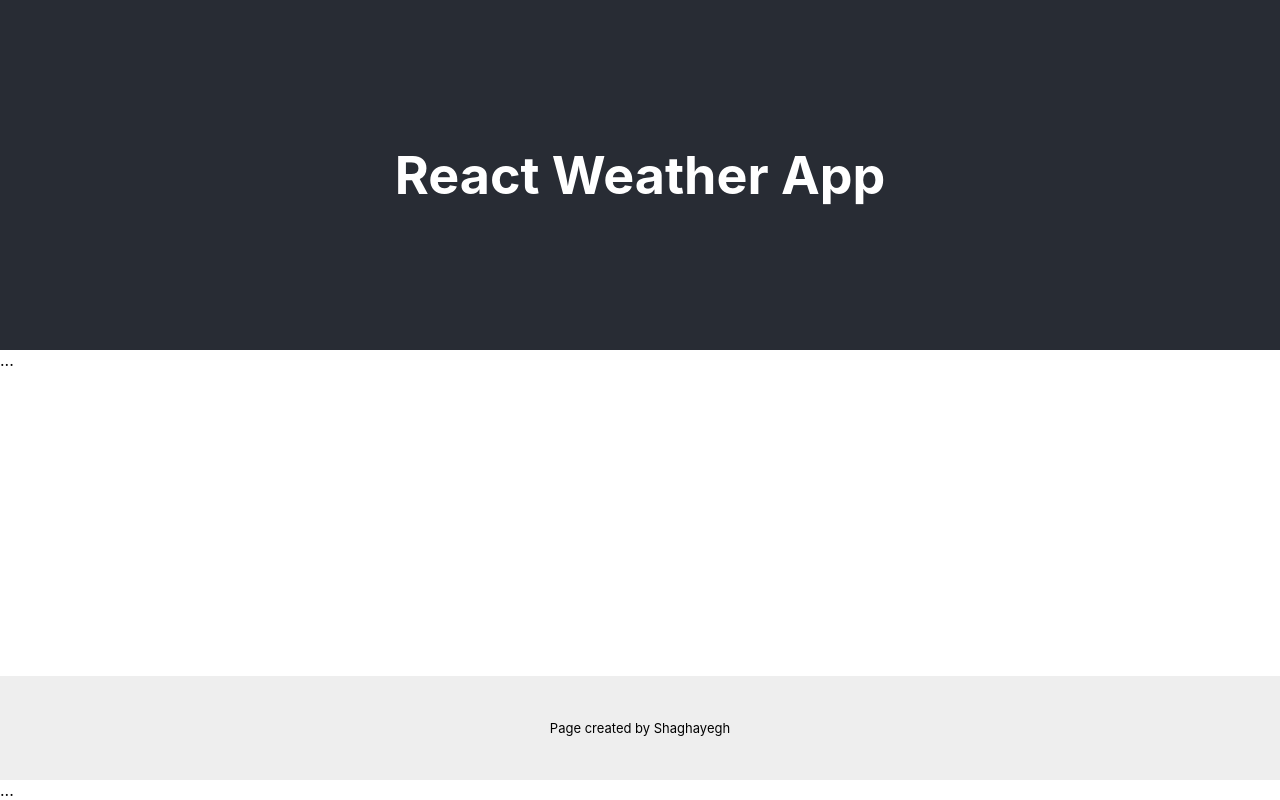
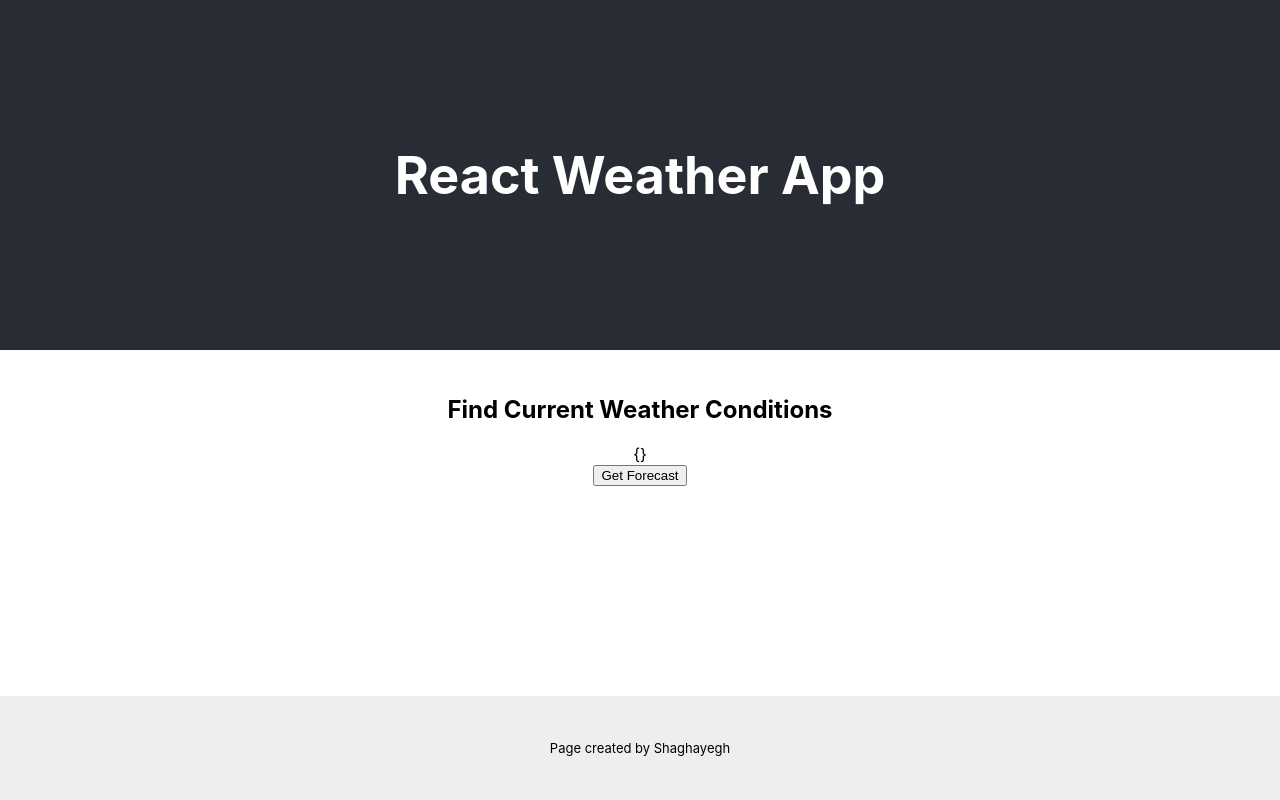
Before and after one commit to shaghayegh0/Weather-app, a React (Create React App) app: page / in a window 1280 px wide. Built offline with nearby package versions, Linux system fonts and the light colour scheme.

Commit message:
fetched API

```diff
--- a/src/App.js
+++ b/src/App.js
@@ -1,24 +1,19 @@
-import logo from './logo.svg';
+import React from 'react';
 import './App.css';
+import Forecast from "./components/Forecast/Forecast";
 
 function App() {
  return (
    <div className="App">
      <header className="App-header">
-        <h1> React Weather App </h1>
-
+       <h1>React Weather App</h1>
      </header>
-      ...
      <main>
-        {/* add weather fetching component */}
+       <Forecast />
      </main>
      <footer>
        Page created by Shaghayegh
      </footer>
-...
-
-
-
    </div>
  );
 }
--- a/src/components/Forecast/Forecast.js
+++ b/src/components/Forecast/Forecast.js
@@ -1,13 +1,33 @@
-import React from 'react';
+import React, { useState } from 'react';
+
 
 const Forecast = () => {
 
-   function getForecast() {
+   let [responseObj, setResponseObj] = useState({});
+
+	function getForecast() {
+      		const options = {
+			method: 'GET',
+		};
+
+	fetch('https://api.open-meteo.com/v1/forecast?latitude=51.51&longitude=-0.13&hourly=temperature_2m&timezone=GMT&daily=precipitation_probability_max&current_weather=true', options)
+
+       .then(response => response.json())
+       .then(response => {
+           setResponseObj(response)
+       })
 
    }
+   return (
 
-   return (
-       // JSX code will go here
+       <div>
+           <h2>Find Current Weather Conditions</h2>
+           <div>
+               {JSON.stringify(responseObj)}
+           </div>
+           <button onClick={getForecast}>Get Forecast</button>
+       </div>
+
    )
 
 }
```
Lines whose indentation alone changed are shown as unchanged.
